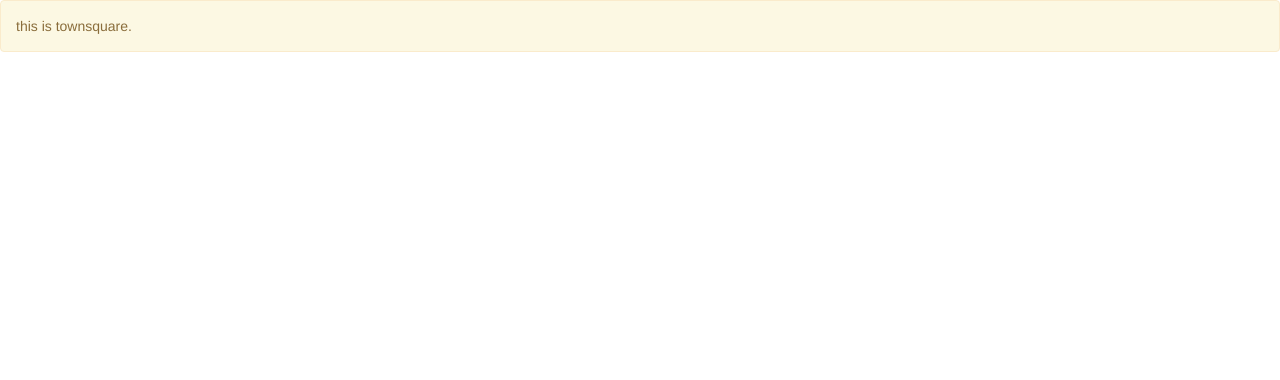
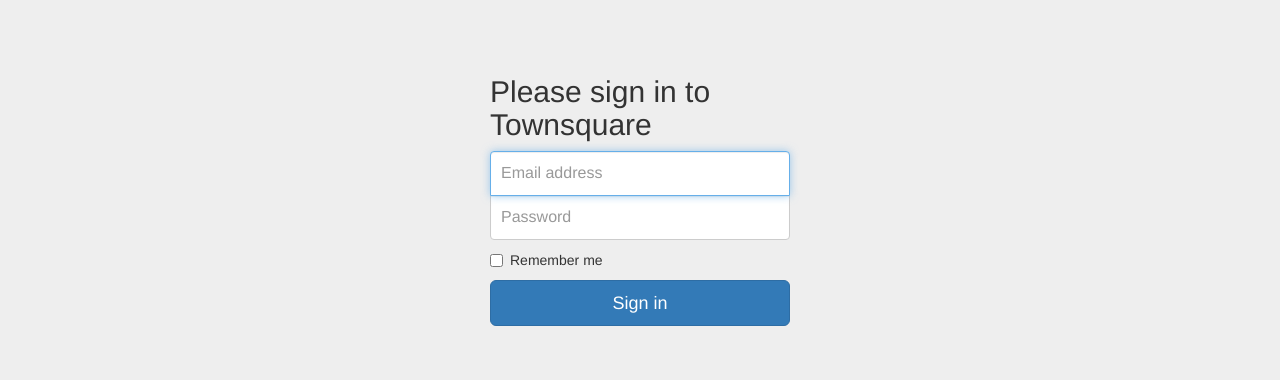
Before and after one commit to idarek92/townsquare-flask, a Flask app: page / in a window 1280 px wide. Shown: the top 380 px of the page. Run offline with Flask 2, Linux system fonts and the light colour scheme; some libraries are stand-ins or nearby versions.

Commit message:
adding a basic login page with a new css file

```diff
--- /dev/null
+++ b/townsquare/static/css/signin.css
@@ -0,0 +1,40 @@
+body {
+  padding-top: 40px;
+  padding-bottom: 40px;
+  background-color: #eee;
+}
+
+.form-signin {
+  max-width: 330px;
+  padding: 15px;
+  margin: 0 auto;
+}
+.form-signin .form-signin-heading,
+.form-signin .checkbox {
+  margin-bottom: 10px;
+}
+.form-signin .checkbox {
+  font-weight: normal;
+}
+.form-signin .form-control {
+  position: relative;
+  height: auto;
+  -webkit-box-sizing: border-box;
+     -moz-box-sizing: border-box;
+          box-sizing: border-box;
+  padding: 10px;
+  font-size: 16px;
+}
+.form-signin .form-control:focus {
+  z-index: 2;
+}
+.form-signin input[type="email"] {
+  margin-bottom: -1px;
+  border-bottom-right-radius: 0;
+  border-bottom-left-radius: 0;
+}
+.form-signin input[type="password"] {
+  margin-bottom: 10px;
+  border-top-left-radius: 0;
+  border-top-right-radius: 0;
+}
--- a/townsquare/templates/base.html
+++ b/townsquare/templates/base.html
@@ -6,9 +6,13 @@
 	{% block css %}
 	<!-- Latest compiled and minified CSS -->
 	<link rel="stylesheet" href="https://maxcdn.bootstrapcdn.com/bootstrap/3.3.1/css/bootstrap.min.css">
+	<link rel="stylesheet" href="../static/css/signin.css">
 	{% endblock css %}
 </head>
 <body>
+	{% block nav %}
+
+	{% endblock nav %}
 	{% block content %}
 
 	{% endblock content %}
--- a/townsquare/templates/index.html
+++ b/townsquare/templates/index.html
@@ -1,7 +1,25 @@
 {% extends 'base.html' %}
 
 {% block title %}Townsqure Home Page{% endblock title %}
+
+
+
 {% block content %}
-<div class="alert alert-warning">this is townsquare. </div>
+    <div class="container">
 
+      <form class="form-signin" role="form">
+        <h2 class="form-signin-heading">Please sign in to Townsquare</h2>
+        <label for="inputEmail" class="sr-only">Email address</label>
+        <input type="email" id="inputEmail" class="form-control" placeholder="Email address" required autofocus>
+        <label for="inputPassword" class="sr-only">Password</label>
+        <input type="password" id="inputPassword" class="form-control" placeholder="Password" required>
+        <div class="checkbox">
+          <label>
+            <input type="checkbox" value="remember-me"> Remember me
+          </label>
+        </div>
+        <button class="btn btn-lg btn-primary btn-block" type="submit">Sign in</button>
+      </form>
+
+    </div> <!-- /container -->
 {% endblock content %}
```
